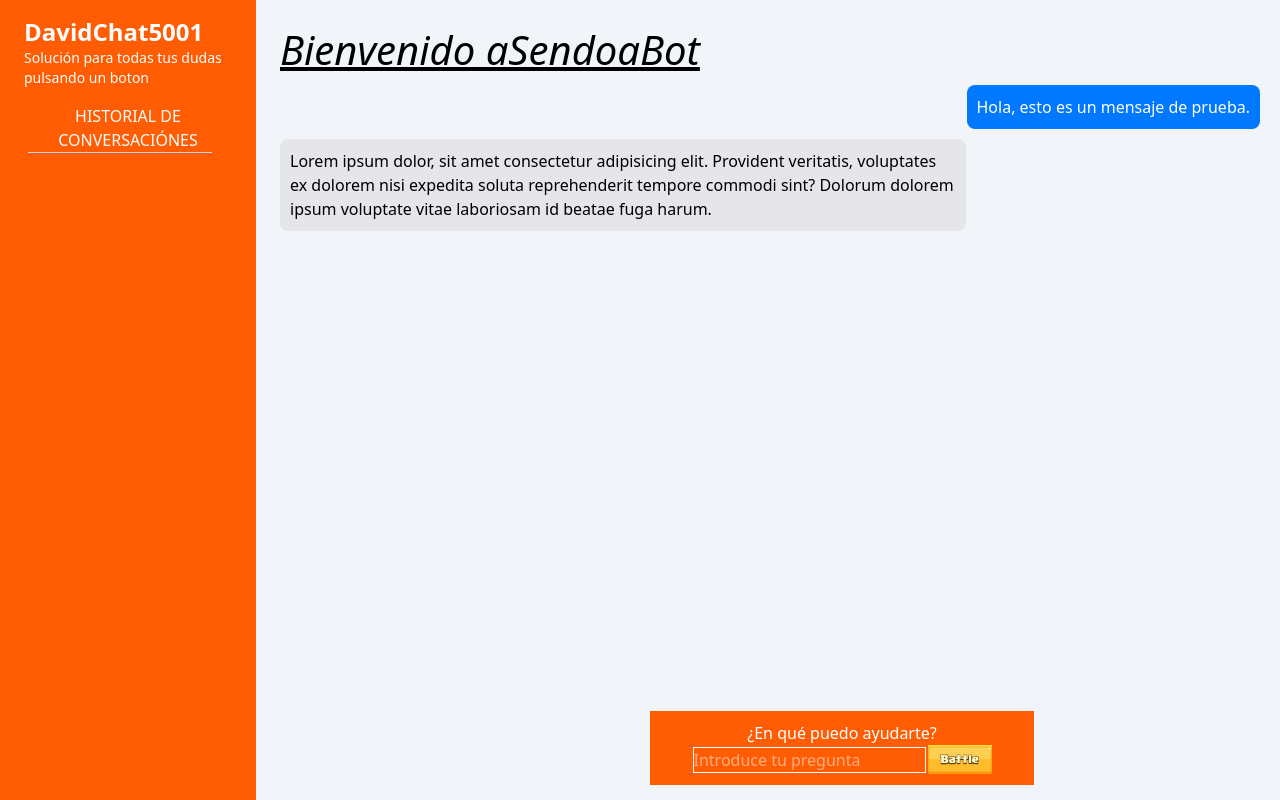
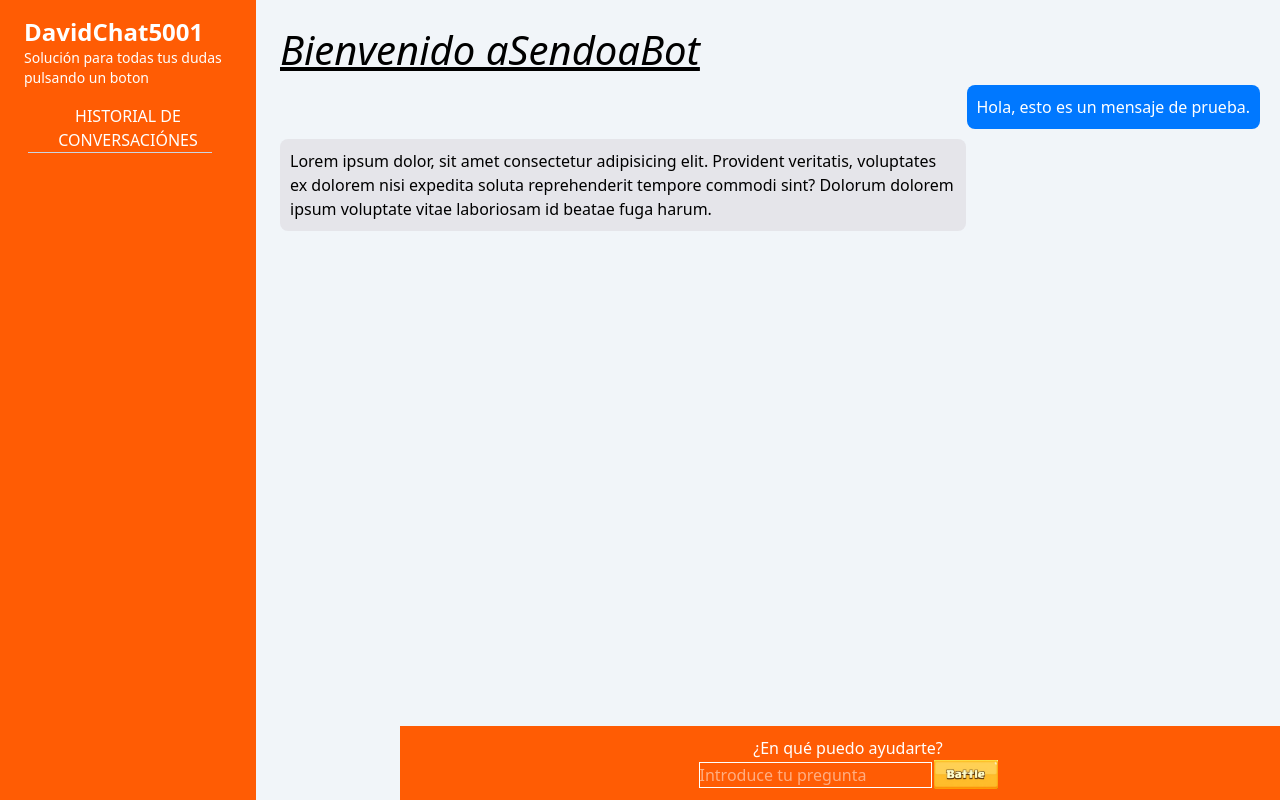
Before and after one commit to davidalvarez2006/Reto, an Angular app: page / in a window 1280 px wide. Built offline with nearby package versions, Linux system fonts and the light colour scheme; a web font is replaced by a local one.

Commit message:
textBar provisional

```diff
--- a/src/app/components/chat-textbar/chat-textbar.component.css
+++ b/src/app/components/chat-textbar/chat-textbar.component.css
@@ -13,9 +13,9 @@
 
 .footer {
   position: fixed;
-  bottom: 15px;
-  left: 650px;
-  width: 30%;
+  bottom: 0px;
+  left: 400px;
+  width: 70%;
   background-color: #ff5c04;
   color: white;
   text-align: center;
--- a/src/app/components/chat-textbar/chat-textbar.component.html
+++ b/src/app/components/chat-textbar/chat-textbar.component.html
@@ -2,5 +2,5 @@
 <div class="footer">
   <p>¿En qué puedo ayudarte?</p>
   <input type="text" #inputPregunta placeholder="Introduce tu pregunta" class="border mr-0.5"/>
-  <input id="boton" type="button" (click)="enviarMensaje(inputPregunta.value)" />
+  <input id="boton" type="button" (click)="enviarMensaje(inputPregunta.value)"  />
 </div>
```
